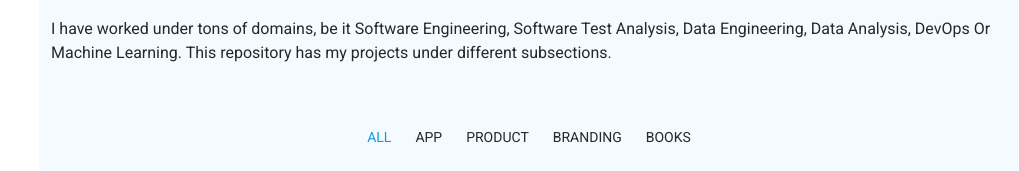
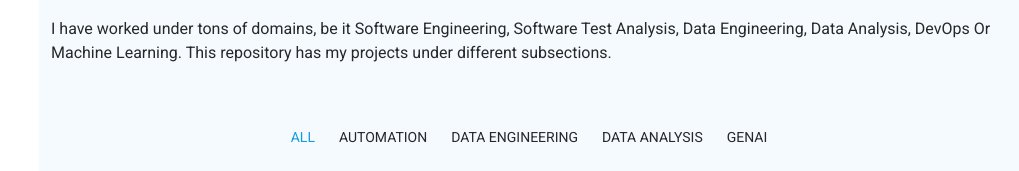
Before and after one commit to jaykukreja28/jaykukreja28.github.io, a plain HTML site: page index.html in a window 1280 px wide. Shown: the part 3664-3835 px from the top of the page, without its empty margins (261-1280 px from the left). Drawn offline with Linux system fonts and the light colour scheme.

Commit message:
Project Portfolio section changes

```diff
--- a/index.html
+++ b/index.html
@@ -395,10 +395,10 @@
 
           <ul class="portfolio-filters isotope-filters" data-aos="fade-up" data-aos-delay="100">
             <li data-filter="*" class="filter-active">All</li>
-            <li data-filter=".filter-app">App</li>
-            <li data-filter=".filter-product">Product</li>
-            <li data-filter=".filter-branding">Branding</li>
-            <li data-filter=".filter-books">Books</li>
+            <li data-filter=".filter-app">Automation</li>
+            <li data-filter=".filter-product">Data Engineering</li>
+            <li data-filter=".filter-branding">Data Analysis</li>
+            <li data-filter=".filter-books">GenAI</li>
           </ul><!-- End Portfolio Filters -->
 
           <div class="row gy-4 isotope-container" data-aos="fade-up" data-aos-delay="200">
@@ -407,8 +407,8 @@
               <div class="portfolio-content h-100">
                 <img src="assets/img/portfolio/app-1.jpg" class="img-fluid" alt="">
                 <div class="portfolio-info">
-                  <h4>App 1</h4>
-                  <p>Lorem ipsum, dolor sit amet consectetur</p>
+                  <h4>Automation</h4>
+                  <p>Automation using Selenium + Java</p>
                   <a href="assets/img/portfolio/app-1.jpg" title="App 1" data-gallery="portfolio-gallery-app"
                     class="glightbox preview-link"><i class="bi bi-zoom-in"></i></a>
                   <a href="portfolio-details.html" title="More Details" class="details-link"><i
```
